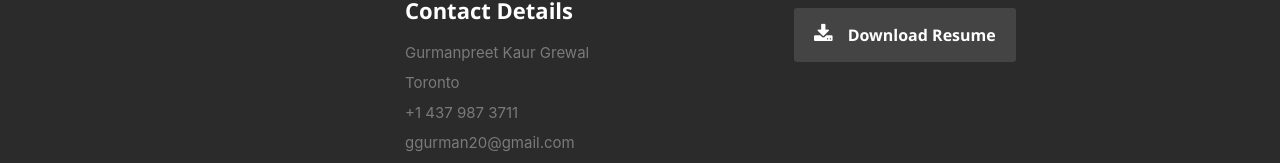
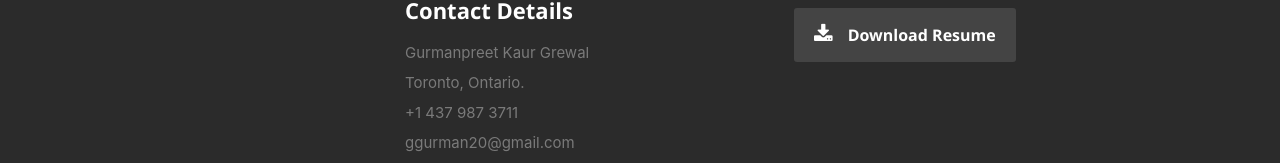
Before and after one commit to Gurman123/Resume-Portfolio, a React (Create React App) app: page / in a window 1280 px wide. Shown: the part 1464-1627 px from the top of the page. Built offline with nearby package versions, Linux system fonts and the light colour scheme.

Commit message:
About & Contact Updated

```diff
--- a/src/Components/About.js
+++ b/src/Components/About.js
@@ -5,10 +5,8 @@ export const About = ({data}) => {
         var name = data.name;
         var profilepic = "images/" + data.image;
         var bio = data.bio;
-        var street = data.address.street;
         var city = data.address.city;
         var state = data.address.state;
-        var zip = data.address.zip;
         var phone = data.phone;
         var email = data.email;
         var resumedownload = data.resumedownload;
@@ -56,9 +54,7 @@ export const About = ({data}) => {
                 <span >{name}</span>
                 <br />
                 <span>
-                {city}
-
-
+                {city}, {state}.
                 </span>
                 <br />
                 <span>{phone}</span>
--- a/src/Components/Contact.js
+++ b/src/Components/Contact.js
@@ -8,10 +8,8 @@ const Contact = ({data}) => {
 
     if(data){
         var contactName = data.name;
-        var street = data.address.street;
         var city = data.address.city;
         var state = data.address.state;
-        var zip = data.address.zip;
         var phone = data.phone;
         var contactEmail = data.email;
         var contactMessage = data.contactmessage;
@@ -123,9 +121,7 @@ const Contact = ({data}) => {
                   <br />
                   {contactEmail}
                   <br />
-
-
-                  {city}
+                  {city}, {state}.
                   <br />
                   <span>{phone}</span>
                 </p>
```
